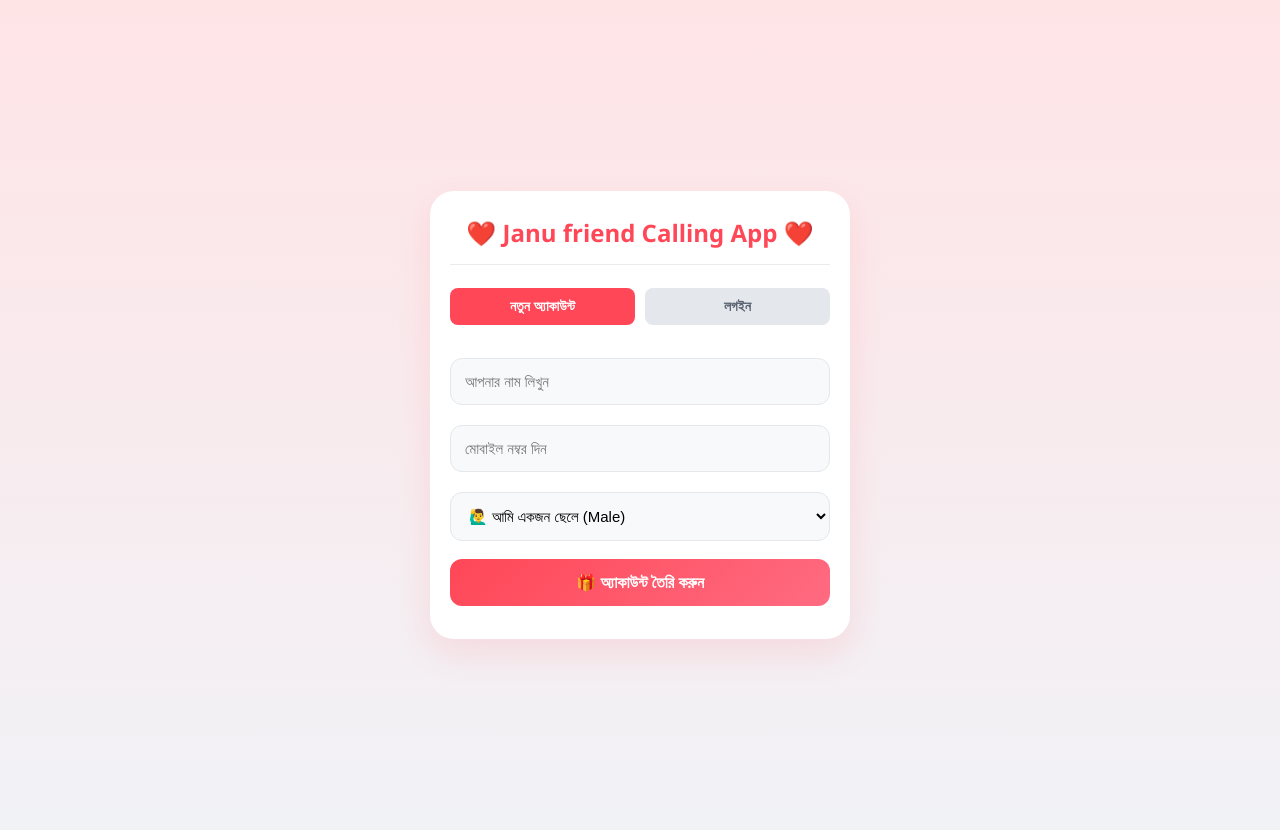
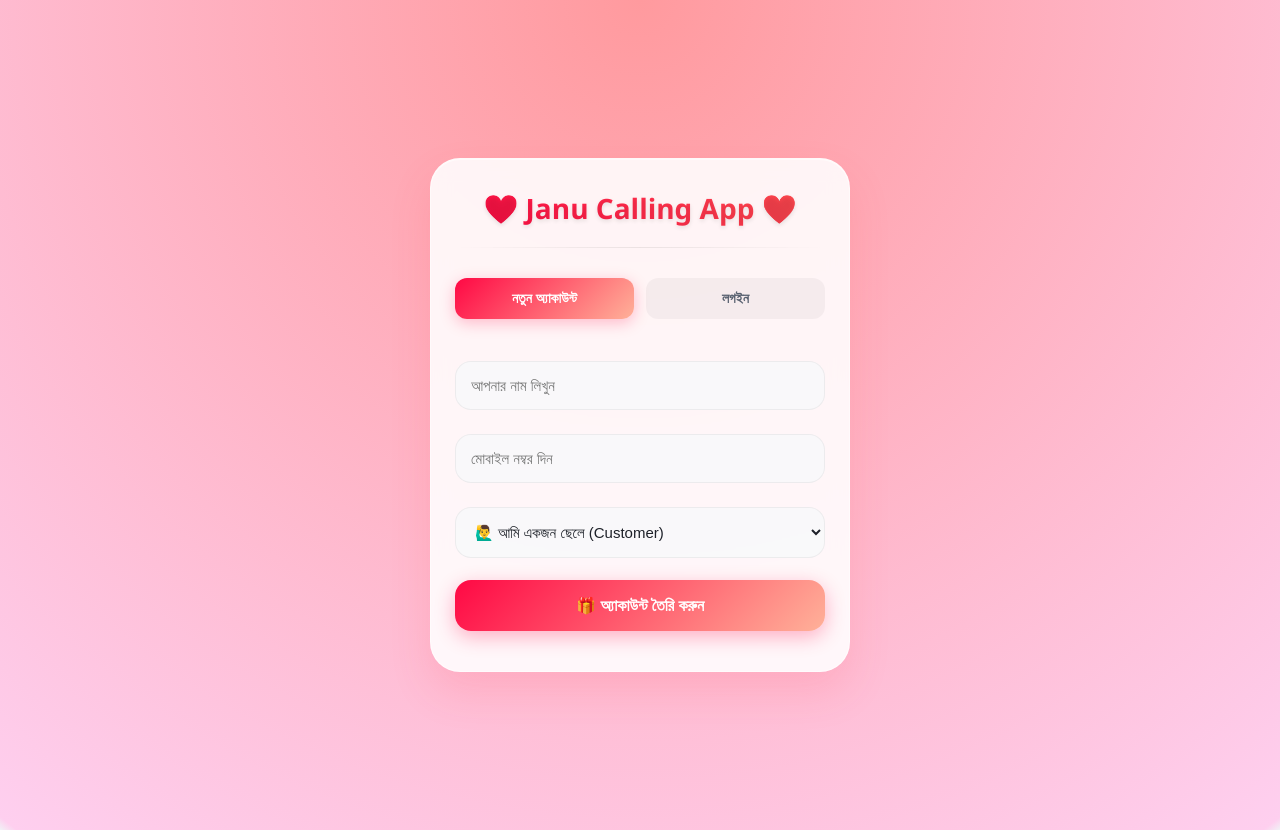
Before and after one commit to ssshalder123-hue/janucalling, a Flask app: page / in a window 1280 px wide. Run offline with Flask 3, Linux system fonts and the light colour scheme.

Commit message:
Update index.html

```diff
--- a/templates/index.html
+++ b/templates/index.html
@@ -3,133 +3,195 @@
 <head>
     <meta charset="UTF-8">
     <meta name="viewport" content="width=device-width, initial-scale=1.0">
-    <title>Janu Calling - Live Control Panel</title>
+    <title>Janu Calling - Premium Luxury Control</title>
     <style>
         :root {
-            --primary-color: #ff4757;
-            --success-color: #2ed573;
-            --dark-color: #2f3542;
-            --body-bg: #f1f2f6;
+            --primary-gradient: linear-gradient(135deg, #ff0844 0%, #ffb199 100%);
+            --success-gradient: linear-gradient(135deg, #00b09b 0%, #96c93d 100%);
+            --login-gradient: linear-gradient(135deg, #232526 0%, #414345 100%);
+            --offline-gradient: linear-gradient(135deg, #606c88 0%, #3f2b96 100%);
+            --dark-color: #1e2129;
+            --text-shadow: 0 2px 4px rgba(0,0,0,0.1);
         }
 
         body {
-            font-family: 'Segoe UI', Arial, sans-serif;
-            background: linear-gradient(180deg, #ffe4e6 0%, var(--body-bg) 100%);
+            font-family: 'Segoe UI', Roboto, Helvetica, Arial, sans-serif;
+            background: radial-gradient(circle at top, #ff9a9e 0%, #fecfef 99%, #f1f2f6 100%);
             margin: 0; padding: 15px; min-height: 100vh;
             display: flex; align-items: center; justify-content: center;
         }
 
+        /* ✨ লাক্সারি গ্লাস মরফিজম কন্টেইনার */
         .container {
-            max-width: 420px; width: 100%; background: #ffffff;
-            padding: 25px 20px; border-radius: 24px;
-            box-shadow: 0px 15px 35px rgba(255, 71, 87, 0.12);
+            max-width: 420px; width: 100%;
+            background: rgba(255, 255, 255, 0.88);
+            backdrop-filter: blur(10px);
+            -webkit-backdrop-filter: blur(10px);
+            padding: 30px 24px; border-radius: 30px;
+            box-shadow: 0px 20px 40px rgba(255, 71, 87, 0.15), inset 0px 1px 0px rgba(255,255,255,0.6);
             box-sizing: border-box; position: relative;
+            border: 1px solid rgba(255, 255, 255, 0.5);
         }
 
-        h2 { color: var(--primary-color); margin: 0 0 15px 0; font-size: 24px; text-align: center; }
-        h3 { color: var(--dark-color); font-size: 18px; margin-top: 5px; text-align: center; }
-        hr { border: 0; height: 1px; background: rgba(0,0,0,0.08); margin: 15px 0; }
-
-        input, select {
-            width: 100%; padding: 14px; margin: 10px 0; border-radius: 12px;
-            border: 1.5px solid #e4e7eb; box-sizing: border-box; font-size: 15px; background: #f8f9fa;
+        h2 {
+            font-size: 28px; font-weight: 800;
+            background: linear-gradient(45deg, #ff0844, #ff4e50);
+            -webkit-background-clip: text;
+            -webkit-text-fill-color: transparent;
+            margin: 0 0 15px 0; text-align: center;
+            text-shadow: var(--text-shadow);
         }
 
+        h3 { color: var(--dark-color); font-size: 19px; font-weight: 700; margin-top: 5px; text-align: center; }
+        hr { border: 0; height: 1px; background: linear-gradient(to right, rgba(0,0,0,0), rgba(0,0,0,0.08), rgba(0,0,0,0)); margin: 20px 0; }
+
+        /* ⚡ ইনপুট বক্স গ্লো ইফেক্ট */
+        input, select {
+            width: 100%; padding: 15px; margin: 12px 0; border-radius: 16px;
+            border: 1.5px solid rgba(0, 0, 0, 0.05); box-sizing: border-box; font-size: 15px;
+            background: rgba(248, 249, 250, 0.8);
+            transition: all 0.3s ease; color: var(--dark-color);
+            font-weight: 500;
+        }
+        input:focus, select:focus {
+            border-color: #ff4757;
+            background: #ffffff;
+            outline: none;
+            box-shadow: 0 0 0 4px rgba(255, 71, 87, 0.15);
+        }
+
+        /* 🚀 আল্ট্রা প্রিমিয়াম নিয়ন বাটন */
         button {
-            width: 100%; padding: 14px; margin: 8px 0; border-radius: 12px; color: white;
-            font-size: 16px; font-weight: 600; cursor: pointer; border: none; transition: all 0.2s;
+            width: 100%; padding: 16px; margin: 10px 0; border-radius: 16px; color: white;
+            font-size: 16px; font-weight: 700; cursor: pointer; border: none;
+            transition: all 0.3s cubic-bezier(0.175, 0.885, 0.32, 1.275);
             display: flex; align-items: center; justify-content: center; gap: 8px;
+            box-shadow: 0 8px 15px rgba(0,0,0,0.05);
         }
-        button:active { transform: scale(0.97); }
+        button:hover {
+            transform: translateY(-2px);
+            box-shadow: 0 12px 20px rgba(0,0,0,0.12);
+        }
+        button:active {
+            transform: translateY(1px) scale(0.98);
+        }
 
-        /* বাটন কালার কোড */
-        .btn-primary { background: linear-gradient(135deg, #ff4757, #ff6b81); }
-        .btn-login { background: #2f3542; }
-        .btn-online { background: linear-gradient(135deg, #2ed573, #1abc9c); }
-        .btn-offline { background: #747d8c; }
-        .btn-decline { background: #ff4757; }
+        .btn-primary { background: var(--primary-gradient); box-shadow: 0 6px 20px rgba(255, 8, 68, 0.3); }
+        .btn-login { background: var(--login-gradient); box-shadow: 0 6px 20px rgba(0, 0, 0, 0.15); }
+        .btn-online { background: var(--success-gradient); box-shadow: 0 6px 20px rgba(0, 176, 155, 0.3); }
+        .btn-offline { background: var(--offline-gradient); box-shadow: 0 6px 20px rgba(96, 108, 136, 0.2); }
+        .btn-decline { background: linear-gradient(135deg, #f857a6 0%, #ff5858 100%); box-shadow: 0 6px 20px rgba(248, 87, 166, 0.3); }
 
         .hidden { display: none !important; }
-        .status-box { padding: 15px; margin: 15px 0; border-radius: 12px; font-weight: 600; background: #e8fbf0; color: #2ed573; border: 1px solid #cbf7df; font-size: 16px; text-align: center; }
 
-        .tab-system { display: flex; gap: 10px; margin-bottom: 15px; }
-        .tab-btn { background: #e4e7eb; color: #57606f; padding: 10px; font-size: 14px; border-radius: 8px; width: 50%; }
-        .tab-btn.active { background: var(--primary-color); color: white; }
+        /* 💰 প্রিমিয়াম স্ট্যাটাস বক্স */
+        .status-box {
+            padding: 16px; margin: 18px 0; border-radius: 16px; font-weight: 700;
+            background: linear-gradient(135deg, #e8fbf0 0%, #cbf7df 100%);
+            color: #00b09b; border: 1px solid rgba(0, 176, 155, 0.1);
+            font-size: 16px; text-align: center; box-shadow: inset 0 2px 4px rgba(0,0,0,0.02);
+        }
 
-        /* কল স্ক্রিন ডিজাইন */
+        .tab-system { display: flex; gap: 12px; margin-bottom: 20px; }
+        .tab-btn {
+            background: rgba(0, 0, 0, 0.04); color: #57606f; padding: 12px;
+            font-size: 14px; border-radius: 12px; width: 50%; box-shadow: none;
+        }
+        .tab-btn.active {
+            background: var(--primary-gradient); color: white;
+            box-shadow: 0 4px 15px rgba(255, 8, 68, 0.25);
+        }
+
+        /* 📱 আল্ট্রা-স্মার্ট ইন-অ্যাপ কল কার্ড */
         .call-card {
-            background: #1e222b; color: white; padding: 20px; border-radius: 18px; margin: 15px 0;
-            text-align: center; box-shadow: 0 8px 25px rgba(0,0,0,0.2);
+            background: #14171f; color: white; padding: 25px 20px; border-radius: 24px; margin: 20px 0;
+            text-align: center; box-shadow: 0 15px 35px rgba(0,0,0,0.35);
+            border: 1px solid rgba(255,255,255,0.05);
         }
-        .avatar { width: 70px; height: 70px; background: var(--primary-color); border-radius: 50%; display: flex; align-items: center; justify-content: center; font-size: 30px; margin: 0 auto 10px auto; animation: ripple 1.5s infinite; }
-        .call-state { font-size: 15px; color: #a4b0be; margin: 5px 0 15px 0; }
-        .incoming-buttons { display: flex; gap: 10px; }
+
+        /* ❤️ লাভ পালস অ্যানিমেশন */
+        .avatar {
+            width: 85px; height: 85px; background: var(--primary-gradient);
+            border-radius: 50%; display: flex; align-items: center; justify-content: center;
+            font-size: 36px; margin: 0 auto 15px auto; animation: ripple 1.5s infinite;
+        }
+        .call-state { font-size: 15px; color: #a4b0be; margin: 5px 0 20px 0; font-weight: 500; letter-spacing: 0.5px; }
+        .incoming-buttons { display: flex; gap: 12px; }
 
         @keyframes ripple {
-            0% { box-shadow: 0 0 0 0 rgba(255, 71, 87, 0.4); }
-            70% { box-shadow: 0 0 0 15px rgba(255, 71, 87, 0); }
-            100% { box-shadow: 0 0 0 0 rgba(255, 71, 87, 0); }
+            0% { box-shadow: 0 0 0 0 rgba(255, 8, 68, 0.4), 0 0 0 0 rgba(255, 8, 68, 0.4); }
+            50% { box-shadow: 0 0 0 15px rgba(255, 8, 68, 0), 0 0 0 10px rgba(255, 8, 68, 0.2); }
+            100% { box-shadow: 0 0 0 0 rgba(255, 8, 68, 0), 0 0 0 0 rgba(255, 8, 68, 0); }
         }
     </style>
 </head>
 <body>
 
 <div class="container">
-    <h2>❤️ Janu friend Calling App ❤️</h2>
+    <h2>❤️ Janu Calling App ❤️</h2>
     <hr>
 
+    <!-- ১. অথেনটিকেশন সেকশন (রেজিস্ট্রেশন ও লগইন) -->
     <div id="auth-section">
         <div class="tab-system">
             <button class="tab-btn active" id="tab-reg-btn" onclick="switchTab('reg')">নতুন অ্যাকাউন্ট</button>
             <button class="tab-btn" id="tab-login-btn" onclick="switchTab('login')">লগইন</button>
         </div>
 
+        <!-- রেজিস্ট্রেশন ফর্ম -->
         <div id="reg-form">
             <input type="text" id="reg-name" placeholder="আপনার নাম লিখুন">
             <input type="number" id="reg-phone" placeholder="মোবাইল নম্বর দিন">
             <select id="reg-gender">
-                <option value="male">🙋‍♂️ আমি একজন ছেলে (Male)</option>
-                <option value="female">🙋‍♀️ আমি একজন মেয়ে (female Hosting)</option>
+                <option value="male">🙋‍♂️ আমি একজন ছেলে (Customer)</option>
+                <option value="female">🙋‍♀️ আমি একজন মেয়ে (Hosting)</option>
             </select>
-            <button class="btn-primary" onclick="handleRegister()">🎁 অ্যাকাউন্ট তৈরি করুন</button>
+            <button class="btn-primary" onclick="registerUser()">🎁 অ্যাকাউন্ট তৈরি করুন</button>
         </div>
 
+        <!-- লগইন ফর্ম -->
         <div id="login-form" class="hidden">
             <input type="number" id="login-phone" placeholder="আপনার রেজিস্টার্ড মোবাইল নম্বর">
-            <button class="btn-login" onclick="handleLogin()">🔓 লগইন করুন</button>
+            <button class="btn-login" onclick="loginUser()">🔓 লগইন করুন</button>
         </div>
     </div>
 
+    <!-- 📱 লাইভ ইন-অ্যাপ কল প্যানেল -->
     <div id="call-box" class="call-card hidden">
         <div class="avatar">❤️</div>
         <h3 id="call-person-name" style="color: white; margin: 5px 0;">Connecting...</h3>
         <div class="call-state" id="call-status-label">Calling...</div>
 
+        <!-- ইনকামিং কল বাটন (মেয়েদের জন্য দৃশ্যমান হবে) -->
         <div id="incoming-actions" class="incoming-buttons hidden">
             <button class="btn-online" id="btn-accept" onclick="acceptIncomingCall()">🟢 রিসিভ করুন</button>
             <button class="btn-decline" id="btn-decline" onclick="hangUpCall()">🛑 কেটে দিন</button>
         </div>
 
+        <!-- একটিভ কল বাটন -->
         <div id="active-actions">
             <button class="btn-decline" id="btn-end" onclick="hangUpCall()">🛑 কল শেষ করুন</button>
         </div>
     </div>
 
+    <!-- ২. কাস্টমার (ছেলেদের) ড্যাশবোর্ড -->
     <div id="boy-dashboard" class="hidden">
-        <h3>👋 স্বাগতম কাস্টমার, <span id="boy-name-display" style="color: var(--primary-color);"></span></h3>
-        <div class="status-box">💰 আপনার ব্যালেন্স: টাকা<span id="balance-display">0</span> (খরচ: টাকা ২ / মিনিট)</div>
+        <h3>👋 স্বাগতম কাস্টমার, <span id="boy-name-display" style="color: #ff0844;"></span></h3>
+        <div class="status-box">💰 আপনার ব্যালেন্স: ৳<span id="balance-display">0</span> (খরচ: ৳২ / মিনিট)</div>
         <button class="btn-online" onclick="startInAppCall()">📞 এখনই কল করুন</button>
     </div>
 
+    <!-- ৩. হোস্টিং (মেয়েদের) ড্যাশবোর্ড -->
     <div id="girl-dashboard" class="hidden">
-        <h3>👋 স্বাগতম হোস্ティング, <span id="girl-name-display" style="color: var(--primary-color);"></span></h3>
-        <p>অনলাইন থাকলে আপনার ফোনে লাইভ ইনকামিং কল আসবে:</p>
+        <h3>👋 স্বাগতম হোস্ティング, <span id="girl-name-display" style="color: #ff0844;"></span></h3>
+        <p style="color: #57606f; font-weight: 500; text-align: center;">অনলাইন থাকলে আপনার ফোনে লাইভ ইনকামিং কল আসবে:</p>
         <button class="btn-online" onclick="updateStatus('available')">🟢 অনলাইন যান</button>
-        <button class="btn-offline" onclick="updateStatus('offline')">🔴 অফলাইন যান</button>
+        <button class="btn-offline" onclick="updateStatus('offline')">⚫ অফলাইন যান</button>
         <div id="girl-status-text" style="margin-top: 15px; font-weight:bold; text-align: center;"></div>
     </div>
 </div>
 
+<!-- রিংটোন ব্যাকগ্রাউন্ড সাউন্ড -->
 <audio id="ringtone" src="https://assets.mixkit.co/active_storage/sfx/1360/1360-84.wav" loop preload="auto"></audio>
 
 <script>
@@ -154,8 +216,7 @@
         }
     }
 
-    // 📡 ব্যাকএন্ড রেজিস্ট্রেশন ফিক্স
-    async function handleRegister() {
+    async function registerUser() {
         const name = document.getElementById('reg-name').value;
         const phone = document.getElementById('reg-phone').value;
         const gender = document.getElementById('reg-gender').value;
@@ -170,8 +231,7 @@
         if(data.status === "success") { alert(data.message); openDashboard(data); } else { alert(data.message); }
     }
 
-    // 📡 ব্যাকএন্ড লগইন ফিক্স
-    async function handleLogin() {
+    async function loginUser() {
         const phone = document.getElementById('login-phone').value;
         if(!phone) return alert("মোবাইল নম্বর দিন!");
         const response = await fetch('/login', {
@@ -204,7 +264,7 @@
             headers: { 'Content-Type': 'application/json' },
             body: JSON.stringify({ phone: myPhone, status })
         });
-        document.getElementById('girl-status-text').innerHTML = status === 'available' ? '<span style="color:#2ed573;">আপনি এখন অনলাইন আছেন</span>' : '<span style="color:#747d8c;">আপনি এখন অফলাইন আছেন</span>';
+        document.getElementById('girl-status-text').innerHTML = status === 'available' ? '<span style="color:#00b09b;">আপনি এখন অনলাইন আছেন</span>' : '<span style="color:#747d8c;">আপনি এখন অফলাইন আছেন</span>';
     }
 
     async function startAudioTransmission() {
@@ -226,7 +286,6 @@
         } catch (e) { alert("মাইক্রোফোন পারমিশন সচল করুন!"); }
     }
 
-    // 📞 ইন-অ্যাপ কল মেকানিজম (ছেলেদের দিক থেকে)
     async function startInAppCall() {
         const response = await fetch('/make_call', {
             method: 'POST',
@@ -243,7 +302,6 @@
             document.getElementById('call-box').classList.remove('hidden');
             try { document.getElementById('ringtone').play(); } catch(e){}
 
-            // মেয়ে কল রিসিভ করেছে কিনা চেক করার সঠিক লুপ
             checkAcceptInterval = setInterval(async () => {
                 const checkRes = await fetch('/check_incoming', {
                     method: 'POST',
@@ -262,7 +320,6 @@
         } else { alert(data.message); }
     }
 
-    // 📞 ইনকামিং কল চেক (মেয়েদের দিক থেকে)
     async function checkIncomingCalls() {
         if (document.getElementById('call-box').classList.contains('hidden')) {
             const response = await fetch('/check_incoming', {
@@ -299,7 +356,6 @@
         }
     }
 
-    // ⏱️ সঠিক টাইমার ও রিয়েল ব্যালেন্স ডিডাকশন
     function startCallDurationTimer() {
         if(callTimerInterval) clearInterval(callTimerInterval);
         if(balanceInterval) clearInterval(balanceInterval);
```
